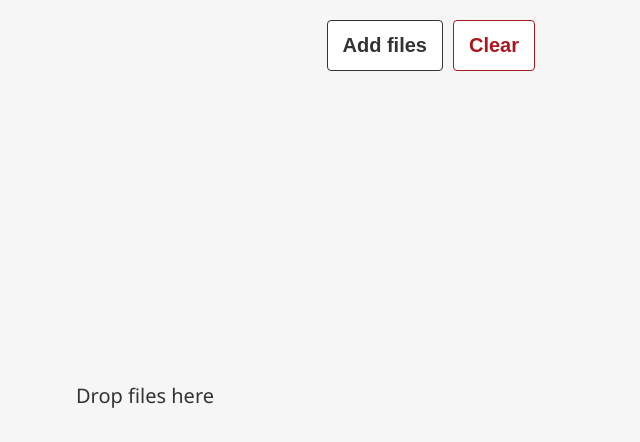
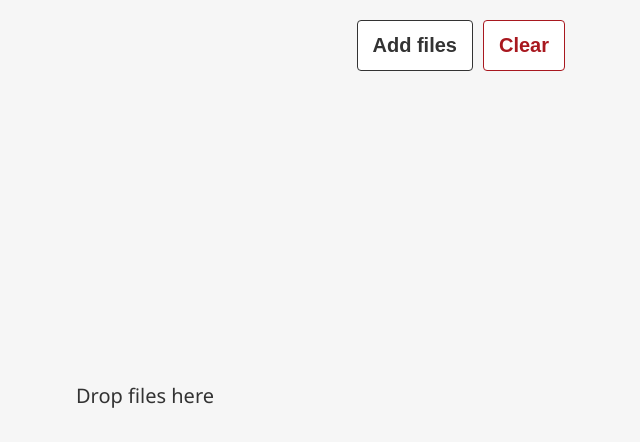
Before and after one commit to elcodex/images, a React app: page / in a window 1280 px wide. Shown: the top 442 px of the page, without its empty margins (495-1135 px from the left). Built offline with nearby package versions, Linux system fonts and the light colour scheme.

Commit message:
index.less: change max, min width for #container

```diff
--- a/src/css/index.less
+++ b/src/css/index.less
@@ -16,14 +16,17 @@ body {
 }
 
 #container {
-    max-width: 800px;
+    max-width: 860px;
+    min-width: 320px;
+    min-height: 90%;
+
     margin: 0 auto;
+
     display: flex;
     flex-direction: column;
-    min-height: 90%;
 }
 
-@media screen and (max-width: 800px) {
+@media screen and (max-width: 860px) {
     #container {
         margin: 0 1rem;
     }
```
